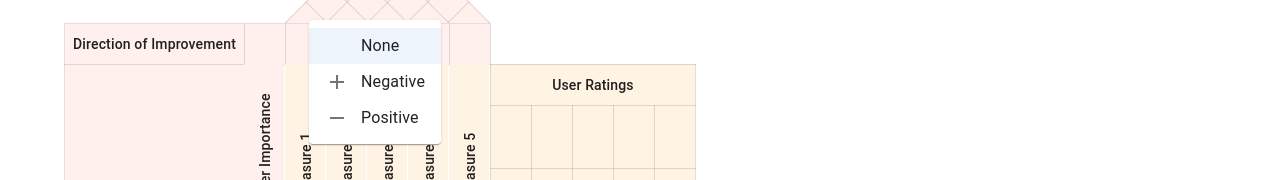
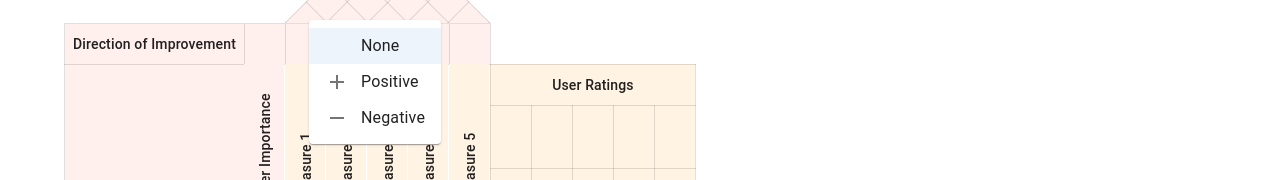
Before and after one commit to Baziak/artihoq, a React (Create React App) app: page / in a window 1280 px wide. Both pictures are taken after a click on the button 326 px from the left and 146 px from the top of the page. Shown: the part 144-324 px from the top of the page. Built offline with nearby package versions, Linux system fonts and the light colour scheme.

Commit message:
fix: icons in the correlation selector

```diff
--- a/src/Hoq/Inputs/TechnicalCorrelationSelector.tsx
+++ b/src/Hoq/Inputs/TechnicalCorrelationSelector.tsx
@@ -39,8 +39,8 @@ export default function TechnicalCorrelationSelector({
 
   const directionIconMap = new Map<number, TechnicalCorrelationSelectorItem>([
     [TechnicalCorrelationType.None, { icon: <SvgIcon />, text: "None" }],
-    [TechnicalCorrelationType.Positive, { icon: <AddOutlined />, text: "Negative" }],
-    [TechnicalCorrelationType.Negative, { icon: <RemoveOutlined />, text: "Positive" }],
+    [TechnicalCorrelationType.Positive, { icon: <AddOutlined />, text: "Positive" }],
+    [TechnicalCorrelationType.Negative, { icon: <RemoveOutlined />, text: "Negative" }],
   ]);
 
   const [directionValue, setDirectionValue] = React.useState(selectedValue);
```
